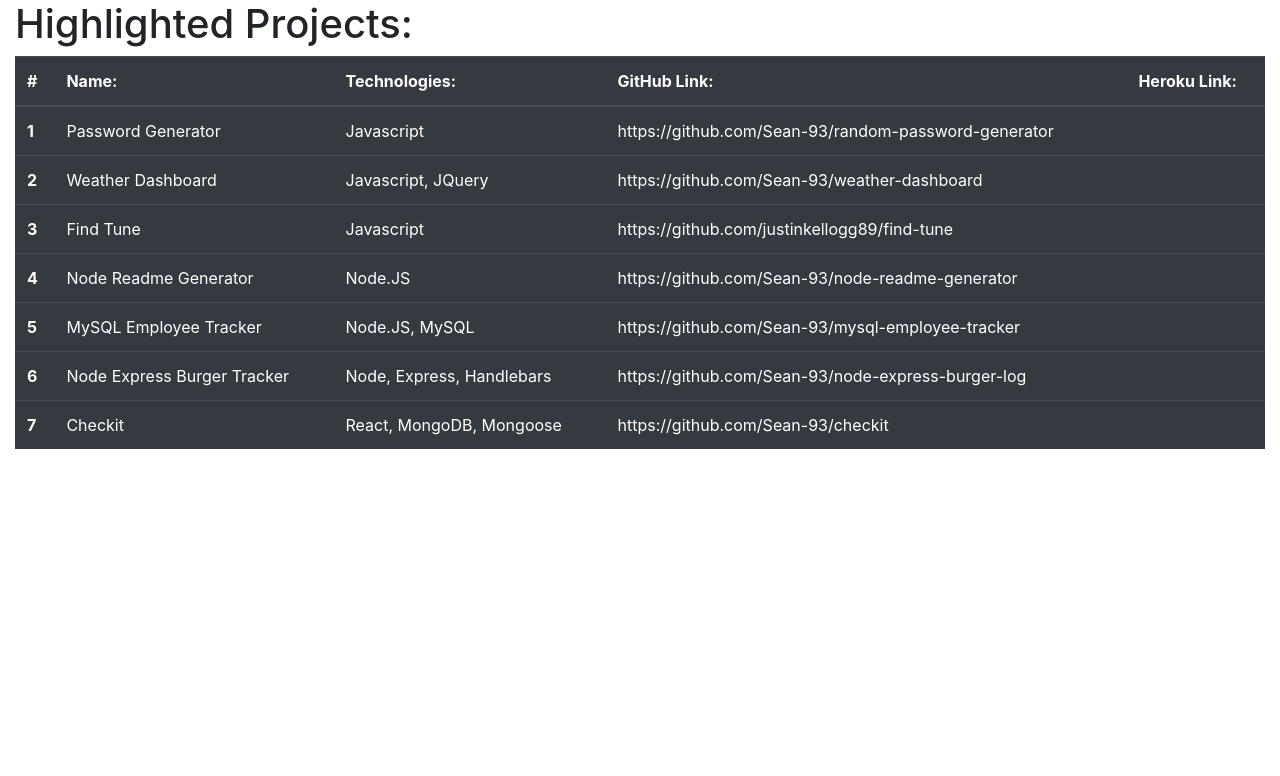
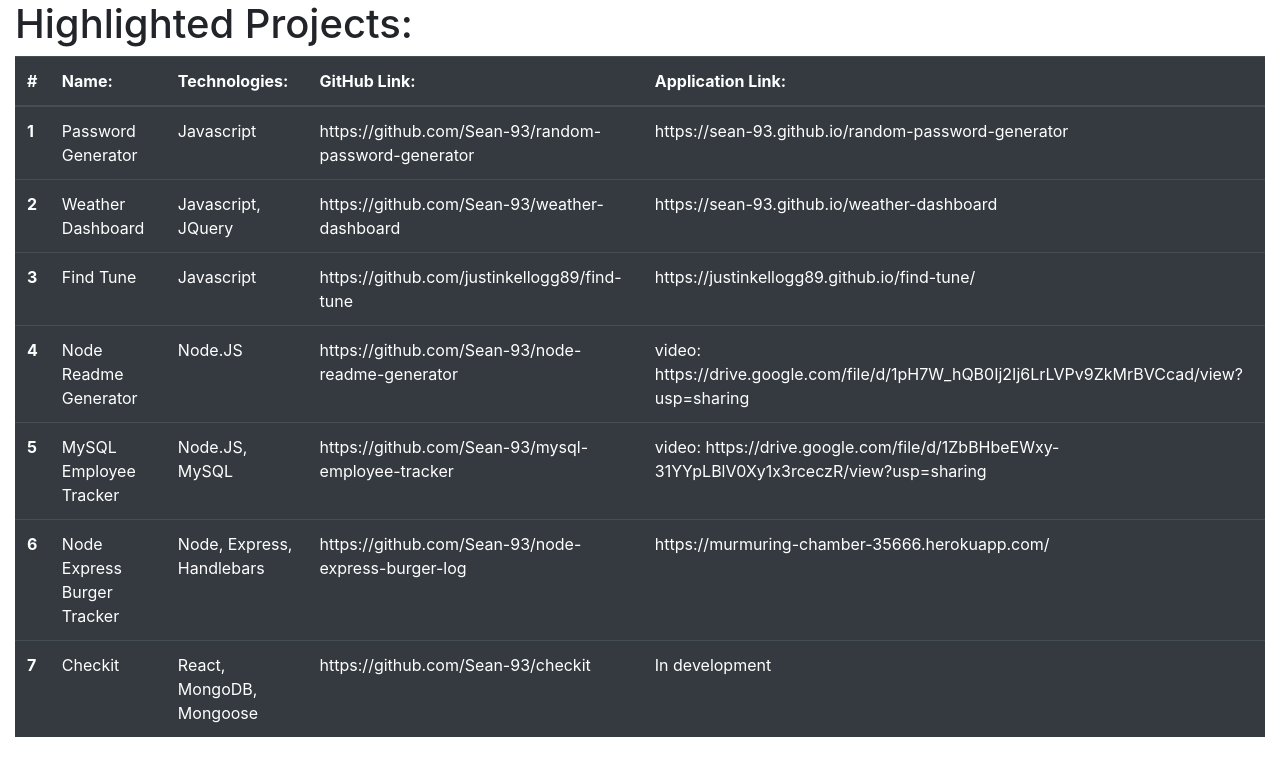
Before and after one commit to Sean-93/react-portfolio, a React (Create React App) app: page / in a window 1280 px wide. Shown: the top 776 px of the page. Built offline with nearby package versions, Linux system fonts and the light colour scheme.

Commit message:
adding to Heroku

```diff
--- a/src/App.js
+++ b/src/App.js
@@ -7,49 +7,49 @@
     name: "Password Generator",
     technologies: "Javascript",
     GitHub: "https://github.com/Sean-93/random-password-generator",
-    Application: "https://sean-93.github.io/random-password-generator"
+    application: "https://sean-93.github.io/random-password-generator"
 
   },
   {
     name: "Weather Dashboard",
     technologies: "Javascript, JQuery",
     GitHub: "https://github.com/Sean-93/weather-dashboard" ,
-    Application: "https://sean-93.github.io/weather-dashboard"
+    application: "https://sean-93.github.io/weather-dashboard"
 
   },
   {
     name: "Find Tune",
     technologies: "Javascript",
     GitHub: "https://github.com/justinkellogg89/find-tune" ,
-    Application: "https://justinkellogg89.github.io/find-tune/"
+    application: "https://justinkellogg89.github.io/find-tune/"
 
   },
   {
     name: "Node Readme Generator",
     technologies: "Node.JS",
     GitHub: " https://github.com/Sean-93/node-readme-generator" ,
-    Application: "video: https://drive.google.com/file/d/1pH7W_hQB0Ij2Ij6LrLVPv9ZkMrBVCcad/view?usp=sharing"
+    application: "video: https://drive.google.com/file/d/1pH7W_hQB0Ij2Ij6LrLVPv9ZkMrBVCcad/view?usp=sharing"
 
   },
   {
     name: "MySQL Employee Tracker",
     technologies: "Node.JS, MySQL",
     GitHub: " https://github.com/Sean-93/mysql-employee-tracker" ,
-    Application: "video: https://drive.google.com/file/d/1ZbBHbeEWxy-31YYpLBlV0Xy1x3rceczR/view?usp=sharing"
+    application: "video: https://drive.google.com/file/d/1ZbBHbeEWxy-31YYpLBlV0Xy1x3rceczR/view?usp=sharing"
 
   },
   {
     name: "Node Express Burger Tracker",
     technologies: "Node, Express, Handlebars",
     GitHub: "https://github.com/Sean-93/node-express-burger-log" ,
-    Application: "https://murmuring-chamber-35666.herokuapp.com/"
+    application: "https://murmuring-chamber-35666.herokuapp.com/"
 
   },
   {
     name: "Checkit",
     technologies: "React, MongoDB, Mongoose",
     GitHub: "https://github.com/Sean-93/checkit" ,
-    Application: "In development"
+    application: "In development"
 
   },
 ]
--- a/src/components/projects.js
+++ b/src/components/projects.js
@@ -9,13 +9,12 @@
           <td>{item.name}</td>
           <td>{item.technologies}</td>
           <td>{item.GitHub}</td>
-          <td>{item.Heroku}</td>
+          <td>{item.application}</td>
         </tr>
       );
     });
 
 
-console.log("employee Render");
   return (
     <div>
       <div className="container-fluid">
@@ -27,7 +26,7 @@
               <th scope="col">Name:</th>
               <th scope="col">Technologies:</th>
               <th scope="col">GitHub Link:</th>
-              <th scope="col">Heroku Link:</th>
+              <th scope="col">Application Link:</th>
 
             </tr>
           </thead>
```
